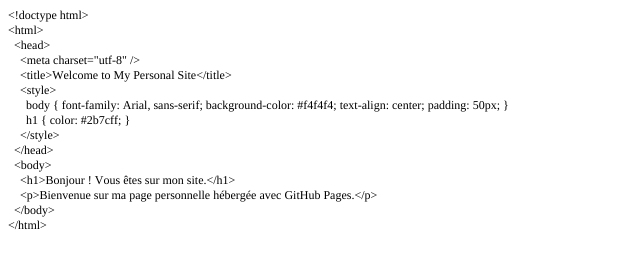
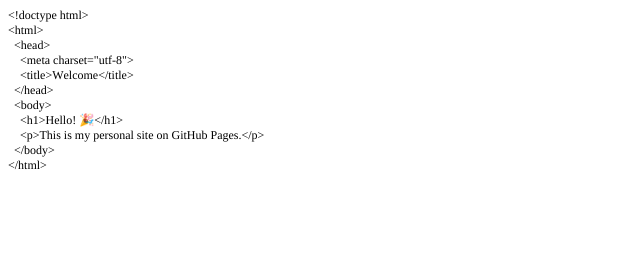
Before and after one commit to liuyinling/yinling.liu.github.io, a plain HTML site: page index.html in a window 1280 px wide. Shown: the whole page, without its empty margins (0-640 px from the left). Drawn offline with Linux system fonts and the light colour scheme.

Commit message:
modify index.html

```diff
--- a/index.html
+++ b/index.html
@@ -15,16 +15,12 @@
 <p class="p1"><span class="s1">&lt;!doctype html&gt;</span></p>
 <p class="p1"><span class="s1">&lt;html&gt;</span></p>
 <p class="p1"><span class="s1"><span class="Apple-converted-space">  </span>&lt;head&gt;</span></p>
-<p class="p1"><span class="s1"><span class="Apple-converted-space">    </span>&lt;meta charset="utf-8" /&gt;</span></p>
-<p class="p1"><span class="s1"><span class="Apple-converted-space">    </span>&lt;title&gt;Welcome to My Personal Site&lt;/title&gt;</span></p>
-<p class="p1"><span class="s1"><span class="Apple-converted-space">    </span>&lt;style&gt;</span></p>
-<p class="p1"><span class="s1"><span class="Apple-converted-space">      </span>body { font-family: Arial, sans-serif; background-color: #f4f4f4; text-align: center; padding: 50px; }</span></p>
-<p class="p1"><span class="s1"><span class="Apple-converted-space">      </span>h1 { color: #2b7cff; }</span></p>
-<p class="p1"><span class="s1"><span class="Apple-converted-space">    </span>&lt;/style&gt;</span></p>
+<p class="p1"><span class="s1"><span class="Apple-converted-space">    </span>&lt;meta charset="utf-8"&gt;</span></p>
+<p class="p1"><span class="s1"><span class="Apple-converted-space">    </span>&lt;title&gt;Welcome&lt;/title&gt;</span></p>
 <p class="p1"><span class="s1"><span class="Apple-converted-space">  </span>&lt;/head&gt;</span></p>
 <p class="p1"><span class="s1"><span class="Apple-converted-space">  </span>&lt;body&gt;</span></p>
-<p class="p1"><span class="s1"><span class="Apple-converted-space">    </span>&lt;h1&gt;Bonjour ! Vous êtes sur mon site.&lt;/h1&gt;</span></p>
-<p class="p1"><span class="s1"><span class="Apple-converted-space">    </span>&lt;p&gt;Bienvenue sur ma page personnelle hébergée avec GitHub Pages.&lt;/p&gt;</span></p>
+<p class="p1"><span class="s1"><span class="Apple-converted-space">    </span>&lt;h1&gt;Hello! 🎉&lt;/h1&gt;</span></p>
+<p class="p1"><span class="s1"><span class="Apple-converted-space">    </span>&lt;p&gt;This is my personal site on GitHub Pages.&lt;/p&gt;</span></p>
 <p class="p1"><span class="s1"><span class="Apple-converted-space">  </span>&lt;/body&gt;</span></p>
 <p class="p1"><span class="s1">&lt;/html&gt;</span></p>
 </body>
```
